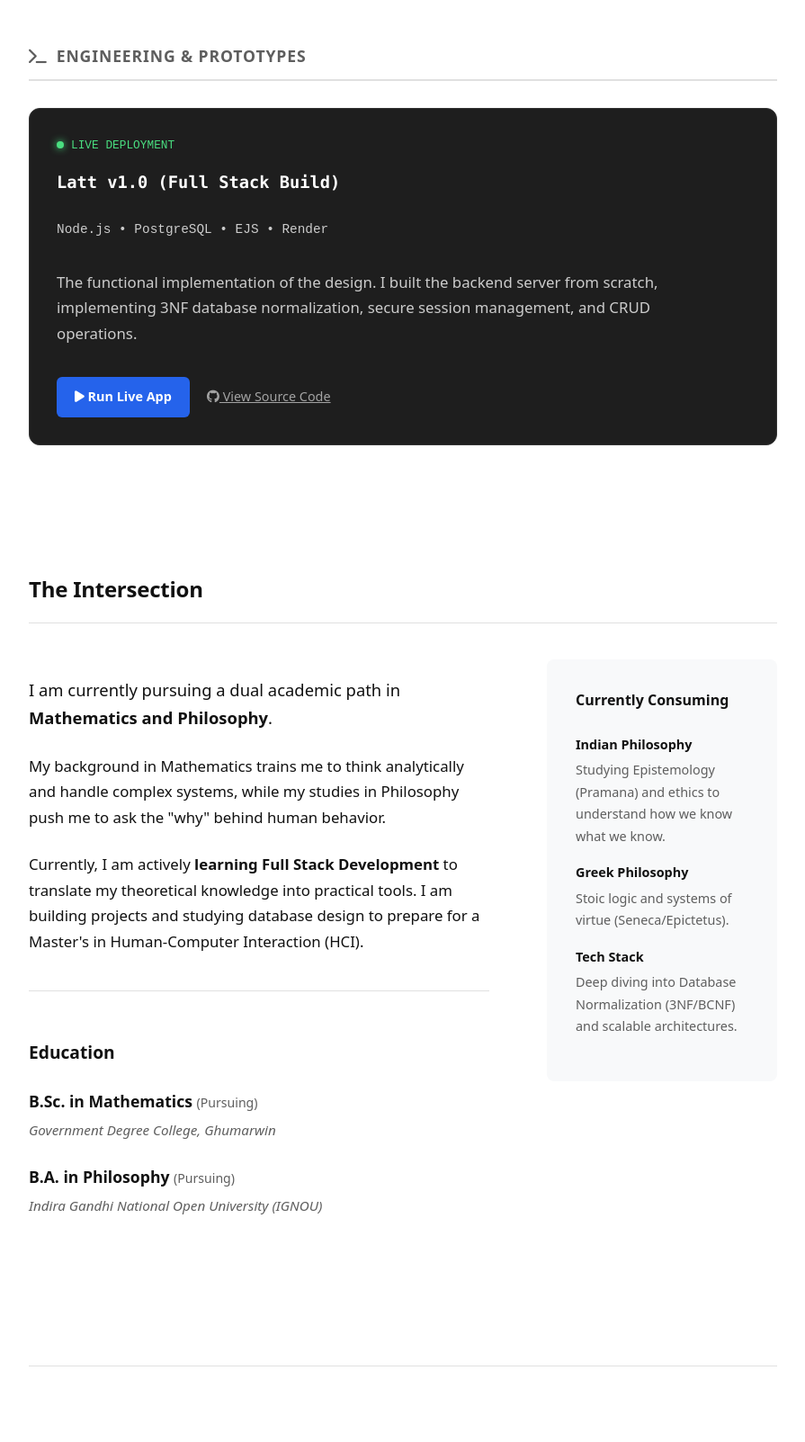
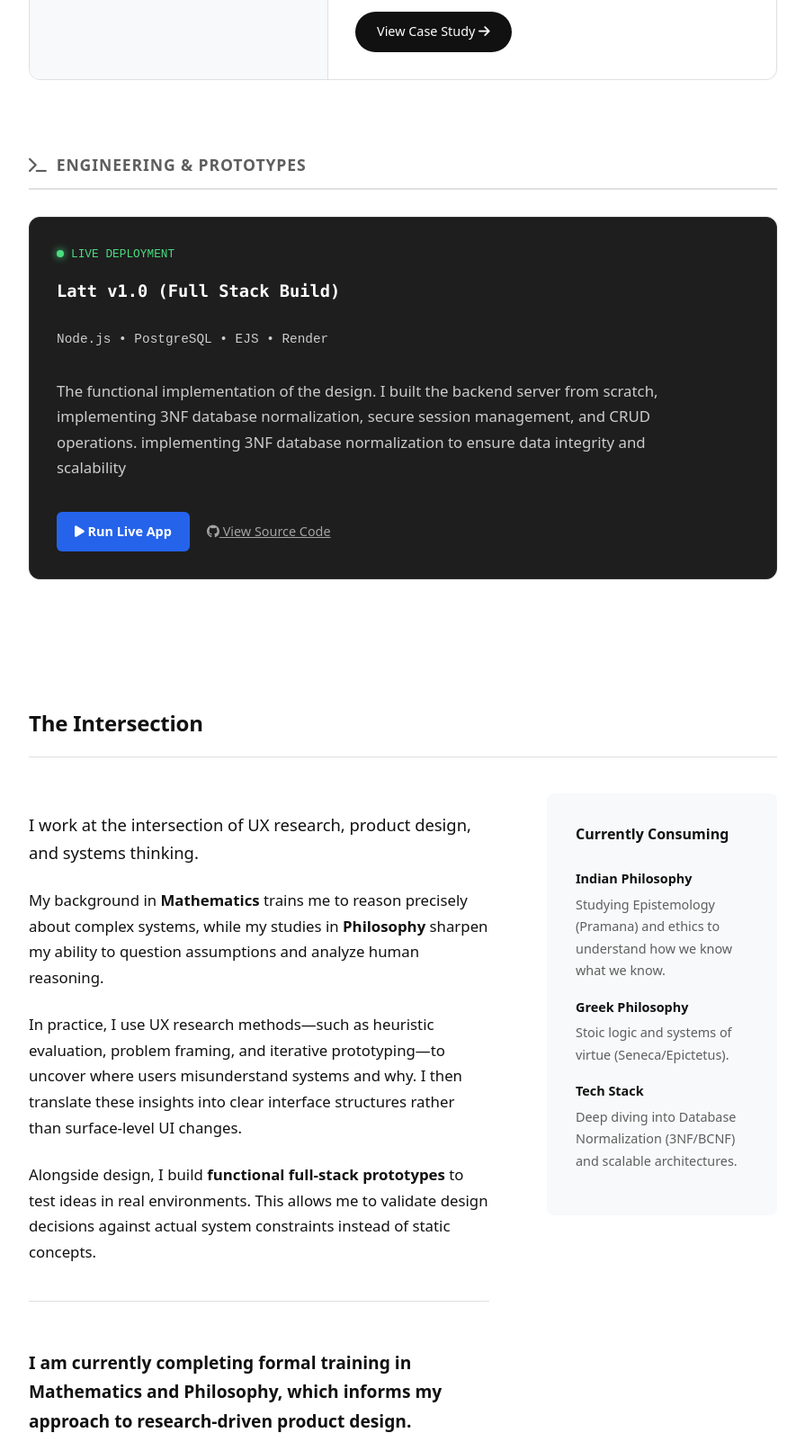
Before and after one commit to Ankit-kumar1907/Ankit-kumar1907.github.io, a plain HTML site: page index.html in a window 1280 px wide. Shown: the part 1197-2800 px from the top of the page at 90% size, without its empty margins (192-1087 px from the left). Drawn offline with Linux system fonts and the light colour scheme.

Commit message:
Revise personal and project descriptions in index.html
Updated personal information and project descriptions to reflect current status and focus on UX research and product design.

```diff
--- a/index.html
+++ b/index.html
@@ -360,11 +360,11 @@
         </ul>
       </nav>
 
-      <span class="status">● Undergraduate Student & Web Dev Learner</span>
+     <span class="status">● UX / Product Design Intern Candidate · Full-Stack Foundations</span>
 
-      <h1>Bridging mathematical logic with human empathy.</h1>
+     <h1>UX Research & Product Design grounded in logic and systems thinking.</h1>
       <p class="tagline">
-        I am a student of <strong>Mathematics and Philosophy</strong>. I use rigorous reasoning and systems thinking to build digital tools that are ethically defensible and intuitively structured.
+      I apply<strong> mathematical reasoning and UX research methods </strong>to identify breakdowns in user understanding and design clearer, more ethical digital systems.
       </p>
     </header>
 
@@ -387,6 +387,7 @@
                       <div><strong>Focus</strong>UX Audit & Redesign</div>
                       <div><strong>Tools</strong>Figma</div>
                       <div><strong>Method</strong>Heuristic Eval</div>
+                    <div><strong>Outcome</strong>Reduced cognitive friction & error risk</div>
                   </div>
 
                   <div class="problem-statement">
@@ -420,7 +421,7 @@
                   <p class="tech-mono">Node.js • PostgreSQL • EJS • Render</p>
 
                   <p>
-                      The functional implementation of the design. I built the backend server from scratch, implementing 3NF database normalization, secure session management, and CRUD operations.
+                      The functional implementation of the design. I built the backend server from scratch, implementing 3NF database normalization, secure session management, and CRUD operations. implementing 3NF database normalization to ensure data integrity and scalability
                   </p>
 
                   <div class="btn-row">
@@ -443,17 +444,25 @@
       <div class="about-grid">
         <div>
           <p class="highlight-text">
-            I am currently pursuing a dual academic path in <strong>Mathematics and Philosophy</strong>.
-          </p>
-          <p>
-            My background in Mathematics trains me to think analytically and handle complex systems, while my studies in Philosophy push me to ask the "why" behind human behavior.
-          </p>
-          <p>
-            Currently, I am actively <strong>learning Full Stack Development</strong> to translate my theoretical knowledge into practical tools. I am building projects and studying database design to prepare for a Master's in Human-Computer Interaction (HCI).
-          </p>
+            I work at the intersection of UX research, product design, and systems thinking.
+            </p>
+
+            <p>
+            My background in <strong>Mathematics</strong> trains me to reason precisely about complex systems, while my studies in <strong>Philosophy</strong> sharpen my ability to question assumptions and analyze human reasoning.
+            </p>
+
+            <p>
+            In practice, I use UX research methods—such as heuristic evaluation, problem framing, and iterative prototyping—to uncover where users misunderstand systems and why. I then translate these insights into clear interface structures rather than surface-level UI changes.
+            </p>
+
+            <p>
+            Alongside design, I build <strong>functional full-stack prototypes</strong> to test ideas in real environments. This allows me to validate design decisions against actual system constraints instead of static concepts.
+            </p>
+
 
           <div class="education-block">
-            <h3 style="font-size: 1.2rem; margin-bottom: 24px;">Education</h3>
+            <h3 style="font-size: 1.2rem; margin-bottom: 24px;">I am currently completing formal training in Mathematics and Philosophy, which informs my approach to research-driven product design.
+</h3>
 
             <div class="education-item">
                 <h4>B.Sc. in Mathematics <span style="font-size:0.8em; font-weight:400; color:#5e5e5e;">(Pursuing)</span></h4>
@@ -491,8 +500,7 @@
     <footer id="contact">
       <h2>Let’s Connect</h2>
       <p>
-        I am building my portfolio for Masters applications.
-        I am open to feedback, collaboration, or a discussion on the ethics of UX.
+        I am actively seeking internship opportunities in UX, product design, or research-driven development roles.
       </p>
 
       <div class="contact-row">
```
